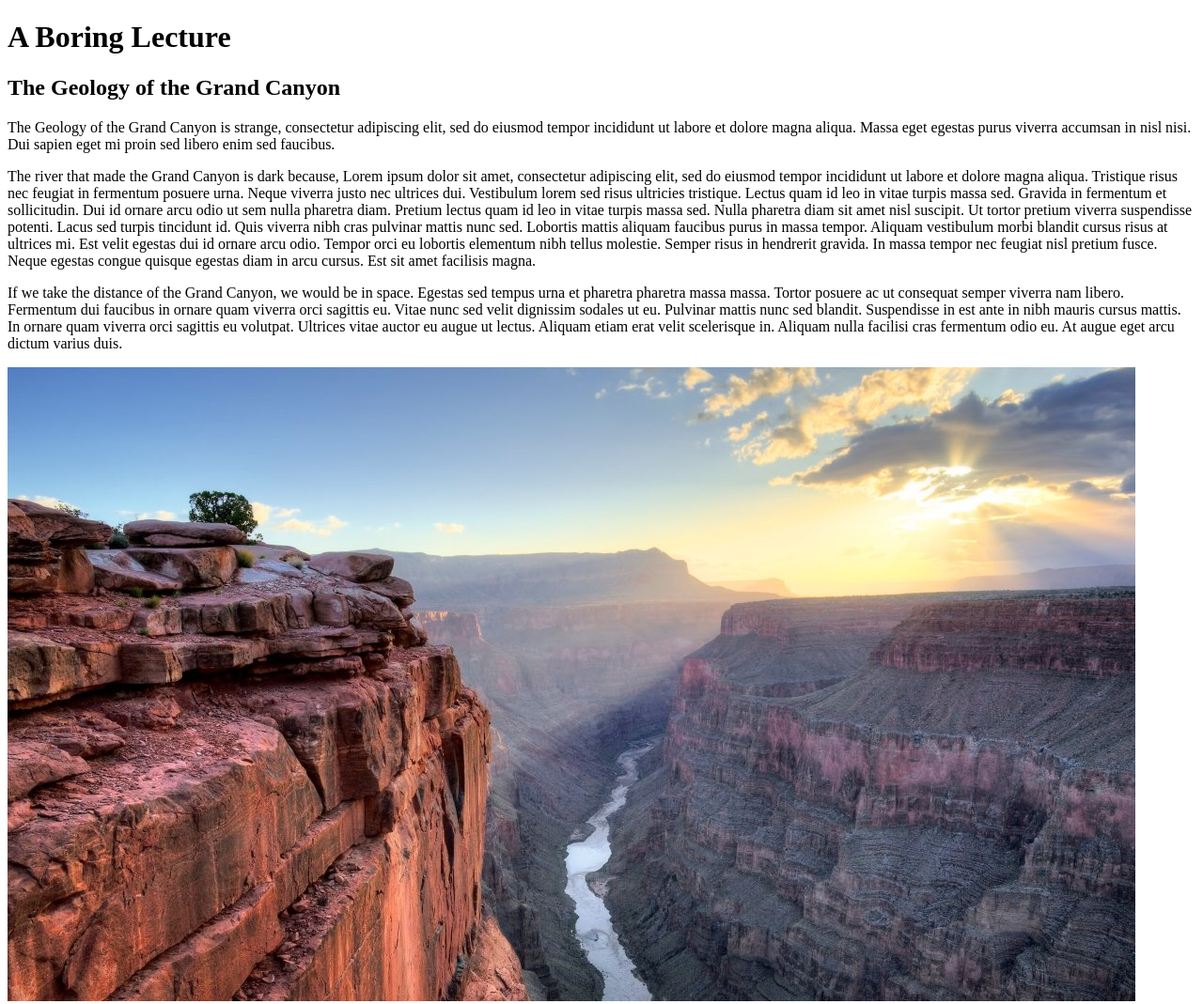
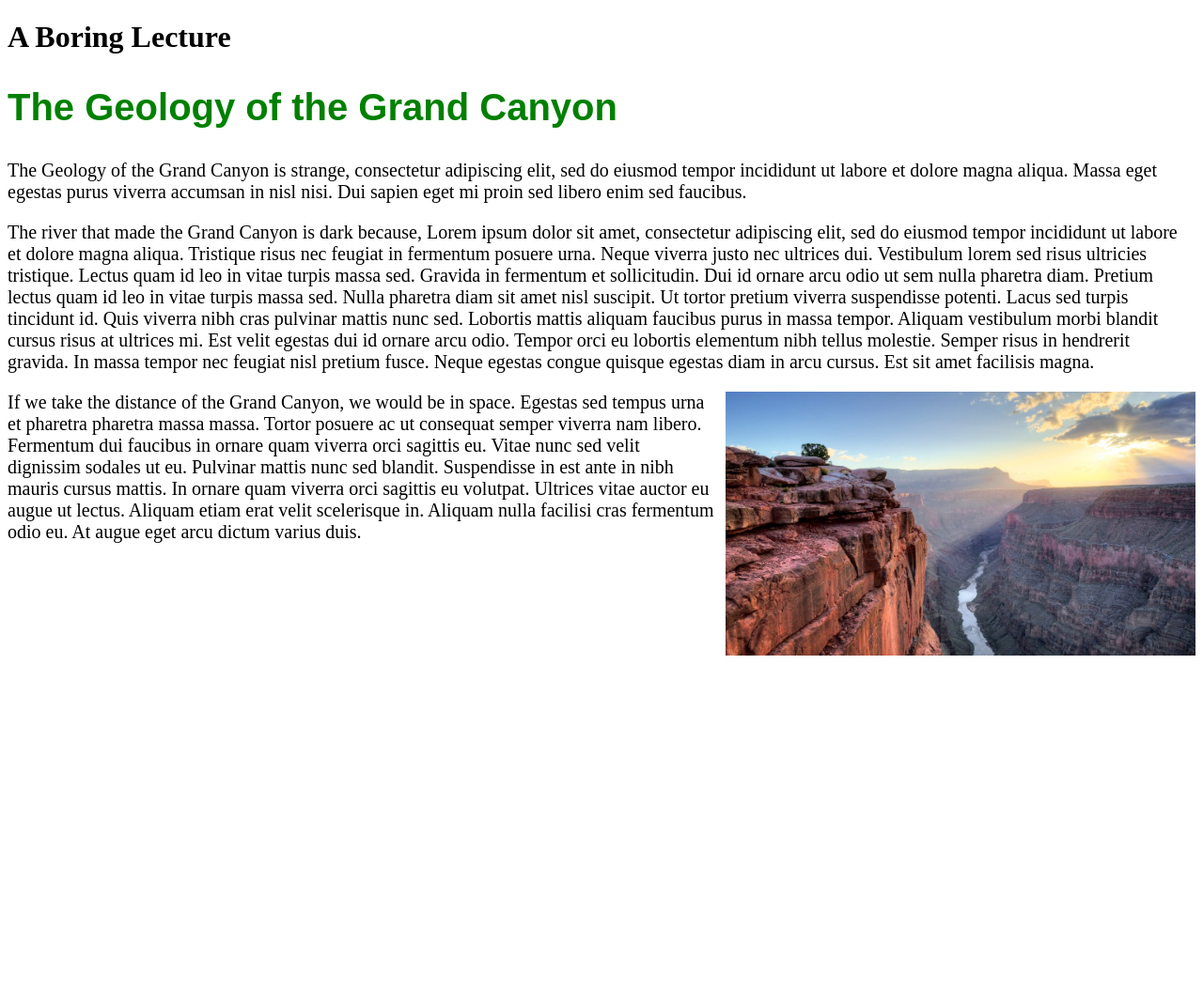
Before and after one commit to CommaderDavid/boring-lecture, a plain HTML site: page index.html in a window 1280 px wide. Shown: the whole page at 94% size. After the commit the page ends 800 px from the top, so only its background shows below. Drawn offline with Linux system fonts and the light colour scheme.

Commit message:
Add classes to h2, p, and img. Finished classes in css sheet.

```diff
--- a/css/styles.css
+++ b/css/styles.css
@@ -1,3 +1,17 @@
-h1 {
+h2.intro {
+  font-family: sans-serif;
+  color: green;
+  font-size: 40px;
+}
 
+p.intro {
+  margin-right: 10px;
+  font-size: 20px;
 }
+
+img.intro {
+  width: 500px;
+  display: inline-block;
+  margin-left: 10px;
+  float: right;
+}
--- a/index.html
+++ b/index.html
@@ -12,8 +12,8 @@
 
     <p class="intro">The river that made the Grand Canyon is dark because, Lorem ipsum dolor sit amet, consectetur adipiscing elit, sed do eiusmod tempor incididunt ut labore et dolore magna aliqua. Tristique risus nec feugiat in fermentum posuere urna. Neque viverra justo nec ultrices dui. Vestibulum lorem sed risus ultricies tristique. Lectus quam id leo in vitae turpis massa sed. Gravida in fermentum et sollicitudin. Dui id ornare arcu odio ut sem nulla pharetra diam. Pretium lectus quam id leo in vitae turpis massa sed. Nulla pharetra diam sit amet nisl suscipit. Ut tortor pretium viverra suspendisse potenti. Lacus sed turpis tincidunt id. Quis viverra nibh cras pulvinar mattis nunc sed. Lobortis mattis aliquam faucibus purus in massa tempor. Aliquam vestibulum morbi blandit cursus risus at ultrices mi. Est velit egestas dui id ornare arcu odio. Tempor orci eu lobortis elementum nibh tellus molestie. Semper risus in hendrerit gravida. In massa tempor nec feugiat nisl pretium fusce. Neque egestas congue quisque egestas diam in arcu cursus. Est sit amet facilisis magna.</p>
 
+    <img class="intro" src="grand.jpg" alt="A photo of the Grand Canyon">
+
     <p class="intro">If we take the distance of the Grand Canyon, we would be in space. Egestas sed tempus urna et pharetra pharetra massa massa. Tortor posuere ac ut consequat semper viverra nam libero. Fermentum dui faucibus in ornare quam viverra orci sagittis eu. Vitae nunc sed velit dignissim sodales ut eu. Pulvinar mattis nunc sed blandit. Suspendisse in est ante in nibh mauris cursus mattis. In ornare quam viverra orci sagittis eu volutpat. Ultrices vitae auctor eu augue ut lectus. Aliquam etiam erat velit scelerisque in. Aliquam nulla facilisi cras fermentum odio eu. At augue eget arcu dictum varius duis.</p>
-
-    <img src="grand.jpg" alt="A photo of the Grand Canyon">
   </body>
 </html>
```
